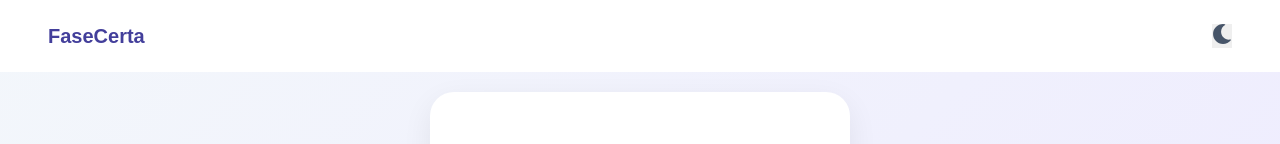
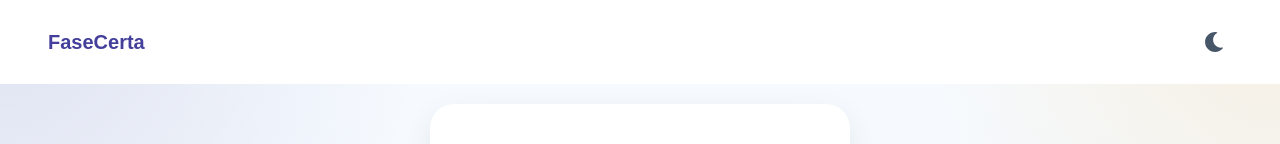
Before and after one commit to CS-PI-2026-FaseCerta/front-end, a React (Create React App) app: page /cadastroUsuario in a window 1280 px wide. Shown: the top 144 px of the page. Built offline with nearby package versions, Linux system fonts and the light colour scheme.

Commit message:
feat: corrigir importação de componentes e ajustar estilos de layout

```diff
--- a/src/App.js
+++ b/src/App.js
@@ -1,7 +1,7 @@
 import "./App.css";
 
 import { BrowserRouter, Navigate, Route, Routes } from "react-router-dom";
-import Dashboard from "./home/pages/Dashboard";
+import Dashboard from "./home/pages/Dashboard.jsx";
 import Login from "./auth/pages/login";
 import AlterarSenha from "./auth/pages/alterarsenha";
 import CadastroServico from "./auth/pages/CadastroServico";
--- a/src/auth/pages/CadastroUsuario.jsx
+++ b/src/auth/pages/CadastroUsuario.jsx
@@ -1,7 +1,6 @@
 import React, { useState } from "react";
-import { Link } from 'react-router-dom';
+import { Link } from "react-router-dom";
 import { FaEye, FaEyeSlash } from "react-icons/fa";
-import Footer from "../../global/components/Footer/Footer.jsx";
 import Header from "../../global/components/Header/Header.jsx";
 import "./login.css";
 
@@ -28,7 +27,14 @@ export default function CadastroUsuario() {
 
   const isMatch = form.password === form.confirm;
 
-    const allFilled = form.email && form.username && form.password && form.confirm && isMatch && !emailError && !isLoading;
+  const allFilled =
+    form.email &&
+    form.username &&
+    form.password &&
+    form.confirm &&
+    isMatch &&
+    !emailError &&
+    !isLoading;
 
   function updateField(e) {
     setForm({ ...form, [e.target.name]: e.target.value });
@@ -56,7 +62,6 @@ export default function CadastroUsuario() {
       setTimeout(() => {
         setIsLoading(false); // Para o carregamento
         setSuccessMessage("Cadastro realizado com sucesso!");
-
       }, 2000);
     }
   };
@@ -71,7 +76,6 @@ export default function CadastroUsuario() {
           <p className="login-card__subtitle">Insira seus dados para começar</p>
 
           <form onSubmit={handleSubmit} noValidate>
-
             <div className="input-group">
               <label htmlFor="email">E-mail</label>
               <input
@@ -86,7 +90,10 @@ export default function CadastroUsuario() {
                 disabled={isLoading}
               />
               {emailError && (
-                                <p className="login-error-message" style={{ marginTop: "8px", textAlign: "left" }}>
+                <p
+                  className="login-error-message"
+                  style={{ marginTop: "8px", textAlign: "left" }}
+                >
                   E-mail inválido!
                 </p>
               )}
@@ -119,7 +126,10 @@ export default function CadastroUsuario() {
                   onChange={updateField}
                   disabled={isLoading}
                 />
-                                <span className="password-icon" onClick={() => !isLoading && setShowPass(!showPass)}>
+                <span
+                  className="password-icon"
+                  onClick={() => !isLoading && setShowPass(!showPass)}
+                >
                   {showPass ? <FaEyeSlash /> : <FaEye />}
                 </span>
               </div>
@@ -138,13 +148,19 @@ export default function CadastroUsuario() {
                   onChange={updateField}
                   disabled={isLoading}
                 />
-                                <span className="password-icon" onClick={() => !isLoading && setShowConfirm(!showConfirm)}>
+                <span
+                  className="password-icon"
+                  onClick={() => !isLoading && setShowConfirm(!showConfirm)}
+                >
                   {showConfirm ? <FaEyeSlash /> : <FaEye />}
                 </span>
               </div>
 
               {form.confirm && !isMatch && (
-                                <p className="login-error-message" style={{ marginTop: "8px", textAlign: "left" }}>
+                <p
+                  className="login-error-message"
+                  style={{ marginTop: "8px", textAlign: "left" }}
+                >
                   As senhas não coincidem!
                 </p>
               )}
@@ -152,7 +168,14 @@ export default function CadastroUsuario() {
 
             {/* MENSAGEM DE SUCESSO */}
             {successMessage && (
-                            <p style={{ color: "#28a745", marginTop: "10px", textAlign: "center", fontWeight: "bold" }}>
+              <p
+                style={{
+                  color: "#28a745",
+                  marginTop: "10px",
+                  textAlign: "center",
+                  fontWeight: "bold",
+                }}
+              >
                 {successMessage}
               </p>
             )}
@@ -167,13 +190,17 @@ export default function CadastroUsuario() {
             </button>
 
             <p className="signup-link">
-                            Já tem conta? <Link to="/login" style={{ pointerEvents: isLoading ? "none" : "auto" }}>Entre Aqui</Link>
+              Já tem conta?{" "}
+              <Link
+                to="/login"
+                style={{ pointerEvents: isLoading ? "none" : "auto" }}
+              >
+                Entre Aqui
+              </Link>
             </p>
           </form>
         </div>
       </main>
-
-            <Footer />
     </div>
   );
 }
--- a/src/auth/pages/login.css
+++ b/src/auth/pages/login.css
@@ -4,7 +4,7 @@
   display: flex;
   flex-direction: column;
   min-height: 100vh;
-  background: linear-gradient(135deg, var(--background-color) 0%, #ede9ff 100%);
+  background: var(--dashboard-page-bg);
   color: var(--text-primary);
 }
 
--- a/src/global/components/Header/Header.css
+++ b/src/global/components/Header/Header.css
@@ -17,6 +17,20 @@
 .theme-icon {
   cursor: pointer;
   color: var(--text-secondary);
+  background: transparent;
+  border: none;
+  padding: 8px;
+  display: flex;
+  align-items: center;
+  justify-content: center;
+  border-radius: 4px;
+  transition:
+    background-color 0.2s ease,
+    color 0.2s ease;
+}
+
+.theme-icon:hover {
+  background-color: var(--control-bg-hover);
 }
 
 /* --- Responsividade --- */
--- a/src/index.css
+++ b/src/index.css
@@ -130,6 +130,9 @@ body {
   color: var(--color-text-primary);
   -webkit-font-smoothing: antialiased;
   -moz-osx-font-smoothing: grayscale;
+  transition:
+    background-color 0.3s ease,
+    color 0.3s ease;
 }
 
 a {
@@ -145,6 +148,9 @@ select {
 
 button {
   border: 0;
+  background: transparent;
+  padding: 0;
+  cursor: pointer;
 }
 
 code {
```
Lines whose indentation alone changed are shown as unchanged.
